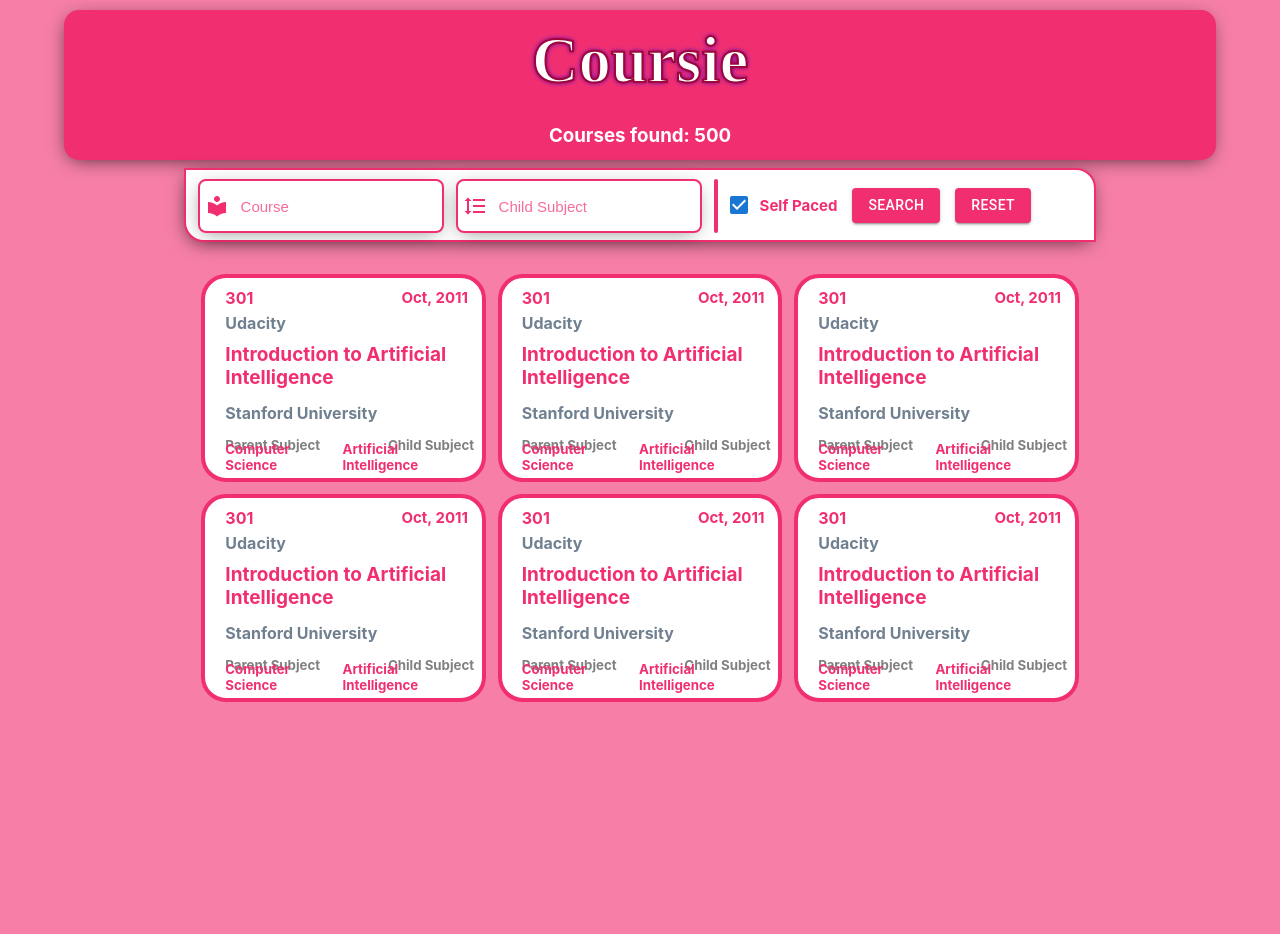
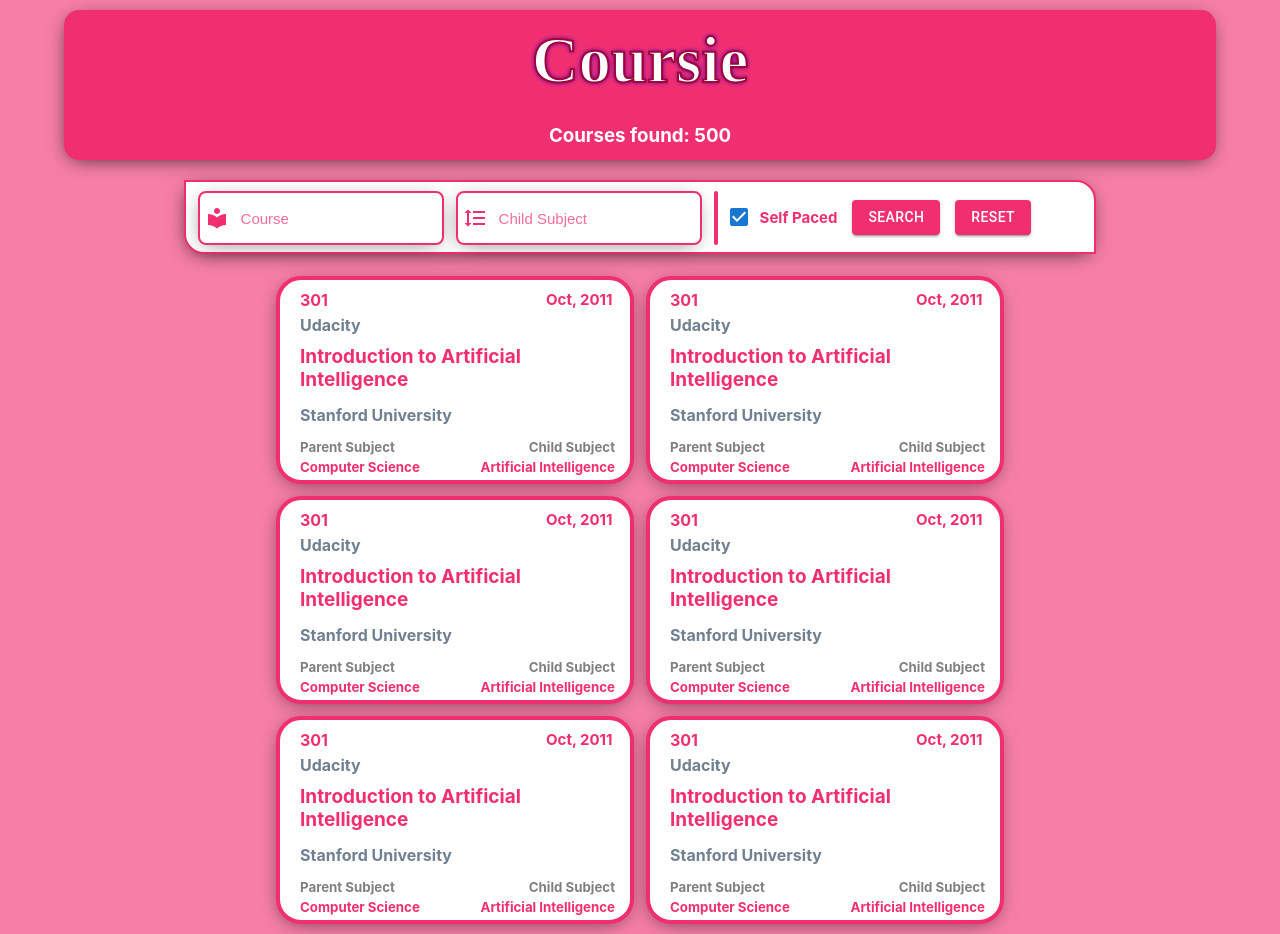
Before and after one commit to chandran-jr/Coursie, a React (Create React App) app: page / in a window 1280 px wide. Before the commit the page ends 800 px from the top, so only its background shows below. Built offline with nearby package versions, Linux system fonts and the light colour scheme.

Commit message:
Add files via upload

```diff
--- a/src/Card.css
+++ b/src/Card.css
@@ -1,11 +1,12 @@
 .Card {
     height: 200px;
-    width: 27%;
+    width: 350px;
     background-color: white;
     border: 4px solid rgb(241, 47, 112);
     border-radius: 25px;
     margin: 2px 6px 10px 6px;
     position: relative;
+    box-shadow: -1px 4px 20px -6px rgba(0, 0, 0, 0.6);
 }
 
 .courseId {
@@ -18,7 +19,7 @@
     margin-left: 20px;
     font-weight: bold;
     font-size: 19px;
-    width: fit-content;
+    width: 90%;
 }
 
 .courseLink {
--- a/src/Cards.css
+++ b/src/Cards.css
@@ -5,5 +5,4 @@
     margin: auto;
     align-items: center;
     justify-content: center;
-    margin-top: 30px;
 }
--- a/src/Filterbar.css
+++ b/src/Filterbar.css
@@ -3,7 +3,7 @@
     height: 70px;
     display: flex;
     background-color: white;
-    margin: 8px auto;
+    margin: 20px auto;
     border-radius: 0 20px 0 20px;
     border: 2px solid rgb(241, 47, 112);
     box-shadow: -1px 4px 20px -6px rgba(0, 0, 0, 0.8);
```
